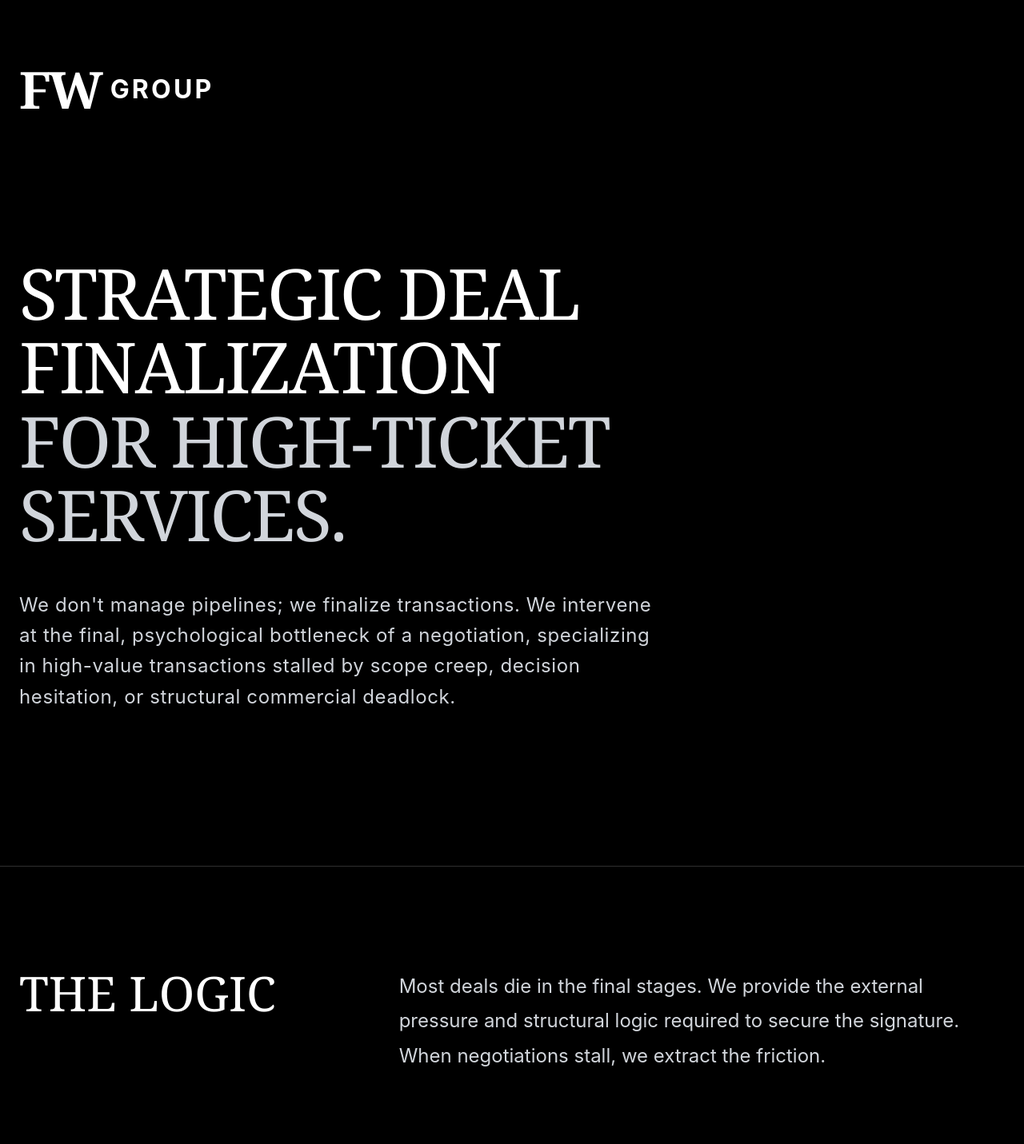
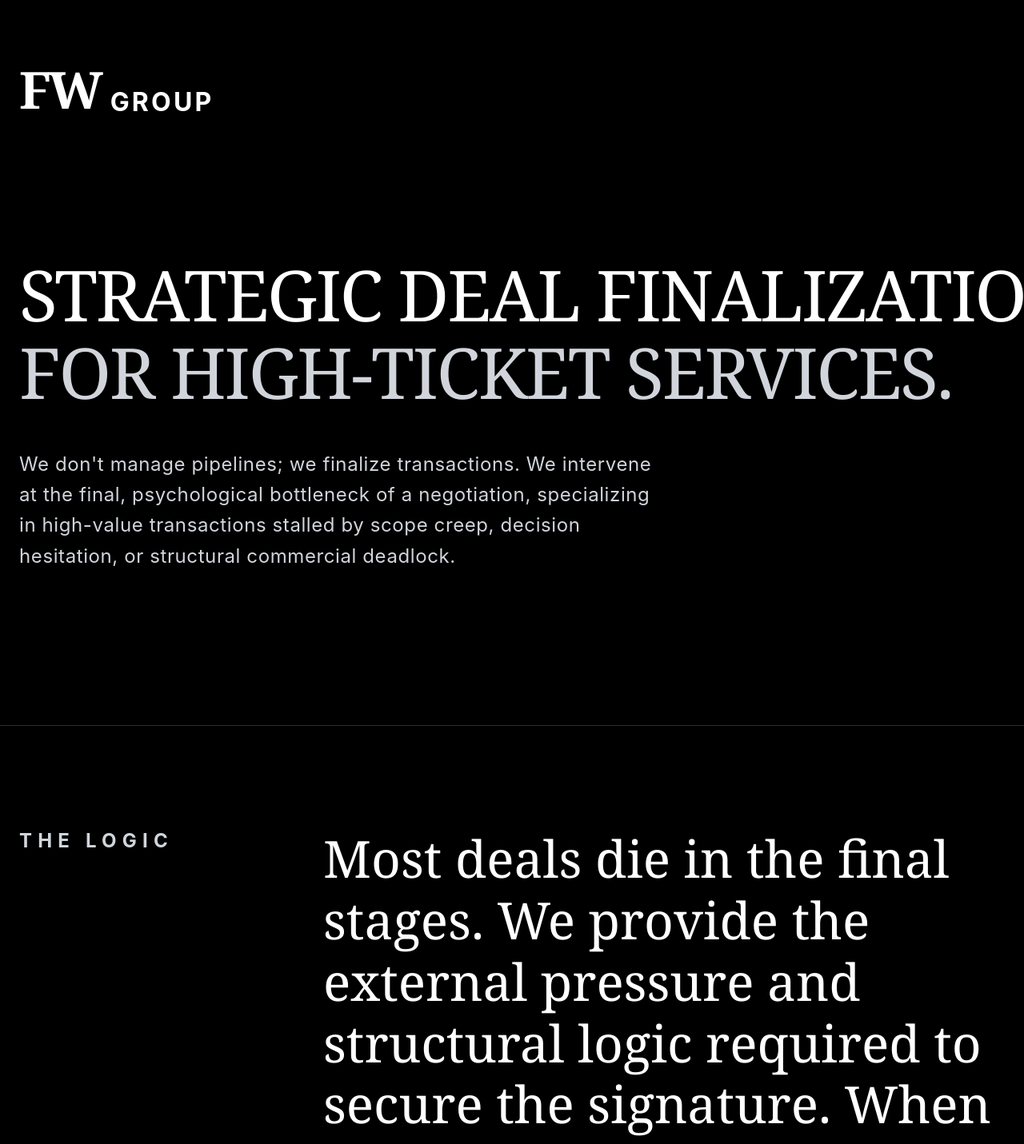
Before and after one commit to ferasfw/fw-group-landing, a Next.js app: page / in a window 1280 px wide. Shown: the top 1431 px of the page at 80% size. Built offline with nearby package versions, Linux system fonts and the light colour scheme.

Commit message:
enforce rigid alignment, fix form endpoints, correct header typography

```diff
--- a/app/page.tsx
+++ b/app/page.tsx
@@ -1,43 +1,43 @@
 export default function Home() {
   return (
-    <div className="min-h-screen bg-[#000000] text-[#D1D5DB] font-sans antialiased selection:bg-[#FFFFFF] selection:text-[#000000] [text-rendering:optimizeLegibility]">
+    <div className="min-h-screen bg-[#000000] text-[#D1D5DB] font-sans antialiased selection:bg-[#FFFFFF] selection:text-[#000000] [text-rendering:optimizeLegibility] overflow-x-hidden">
 
       {/* Navigation / Header - Precision CSS Logo */}
       <nav className="w-full px-6 pt-20 pb-12 flex justify-center md:justify-start max-w-7xl mx-auto">
-        {/* Using inline-flex and items-center naturally tucks the 2rem GROUP into the center height of the 4rem FW */}
-        <div className="inline-flex items-center select-none">
+        {/* Math Alignment: items-start forces top alignment. FW is 4rem. GROUP is 2rem with a 2rem top margin, placing its top edge exactly at the horizontal midline of FW. */}
+        <div className="inline-flex items-start select-none">
           <span className="text-[4rem] font-serif font-black tracking-tighter text-[#FFFFFF] leading-none">
             FW
           </span>
-          <span className="text-[2rem] font-sans font-bold tracking-[0.1em] ml-3 text-[#FFFFFF] uppercase leading-none">
+          <span className="text-[2rem] font-sans font-bold tracking-[0.1em] ml-3 text-[#FFFFFF] uppercase leading-none mt-[2rem]">
             Group
           </span>
         </div>
       </nav>
 
-      {/* Hero Section - Scaled & Balanced Grid */}
+      {/* Hero Section - Strict 2-Line Architecture */}
       <header className="px-6 py-24 md:py-32 w-full max-w-7xl mx-auto flex flex-col items-start text-left border-b border-[#2F2F2F]">
-        <h1 className="text-5xl md:text-[5.5rem] font-serif font-normal text-[#FFFFFF] leading-[1.05] tracking-tight max-w-[800px] mb-12 uppercase">
-          <span className="block">Strategic Deal Finalization</span>
-          <span className="block text-[#D1D5DB]">for high-ticket services.</span>
+        <h1 className="text-[6.5vw] md:text-6xl lg:text-[5.5rem] font-serif font-normal text-[#FFFFFF] leading-[1.1] tracking-tight mb-12 uppercase w-full">
+          <span className="block whitespace-nowrap">Strategic Deal Finalization</span>
+          <span className="block text-[#D1D5DB] whitespace-nowrap">for high-ticket services.</span>
         </h1>
         <p className="text-lg md:text-2xl font-sans font-normal text-[#D1D5DB] tracking-wide max-w-[800px] leading-[1.6] mb-16">
           We don't manage pipelines; we finalize transactions. We intervene at the final, psychological bottleneck of a negotiation, specializing in high-value transactions stalled by scope creep, decision hesitation, or structural commercial deadlock.
         </p>
       </header>
 
-      {/* The Logic (The Red Zone / Manifesto) - Typographic Hierarchy Shift */}
+      {/* The Logic (The Red Zone / Manifesto) - Inverted Hierarchy */}
       <section className="px-6 py-32 w-full max-w-7xl mx-auto border-b border-[#2F2F2F]">
         <div className="flex flex-col md:flex-row gap-12 md:gap-24 items-start">
-          <div className="w-full md:w-1/3">
-            <h2 className="text-5xl md:text-6xl font-serif font-normal uppercase text-[#FFFFFF] leading-none">
+          <div className="w-full md:w-1/4">
+            <h2 className="text-xl md:text-2xl font-sans font-bold tracking-[0.3em] uppercase text-[#D1D5DB]">
               The Logic
             </h2>
           </div>
-          <div className="w-full md:w-2/3 mt-4 md:mt-0">
-            <p className="text-xl md:text-2xl font-sans text-[#D1D5DB] leading-[1.8] max-w-3xl">
+          <div className="w-full md:w-3/4">
+            <h3 className="text-4xl md:text-[3.5rem] lg:text-[4rem] font-serif font-normal text-[#FFFFFF] leading-[1.2]">
               Most deals die in the final stages. We provide the external pressure and structural logic required to secure the signature. When negotiations stall, we extract the friction.
-            </p>
+            </h3>
           </div>
         </div>
       </section>
@@ -123,18 +123,18 @@ export default function Home() {
         </div>
       </section>
 
-      {/* The Intake Gate (Heavy, Functional USD Form) */}
+      {/* The Intake Gate (Live Formspree Integration) */}
       <section className="px-6 py-32 w-full max-w-5xl mx-auto flex flex-col items-start text-left">
-        <h2 className="text-4xl md:text-6xl font-serif font-normal text-[#FFFFFF] tracking-[0.05em] mb-8 uppercase">
+        <h2 className="text-[5vw] md:text-4xl lg:text-5xl font-serif font-normal text-[#FFFFFF] tracking-[0.05em] mb-8 uppercase whitespace-nowrap">
           Request Operational Support
         </h2>
         <p className="text-lg md:text-xl text-[#D1D5DB] font-sans tracking-wide leading-relaxed max-w-3xl mb-24">
           All applications are confidential. We review for complex deadlocks and critical 'Red Zone' factors.
         </p>
 
-        {/* DATA CAPTURE FIX: Update the action URL to your Formspree/Getform endpoint */}
+        {/* SECURE DATA CAPTURE */}
         <form
-          action="https://formspree.io/f/mqewedna"
+          action="https://formspree.io/f/xgoroljy"
           method="POST"
           className="w-full flex flex-col gap-16 text-left"
         >
```
